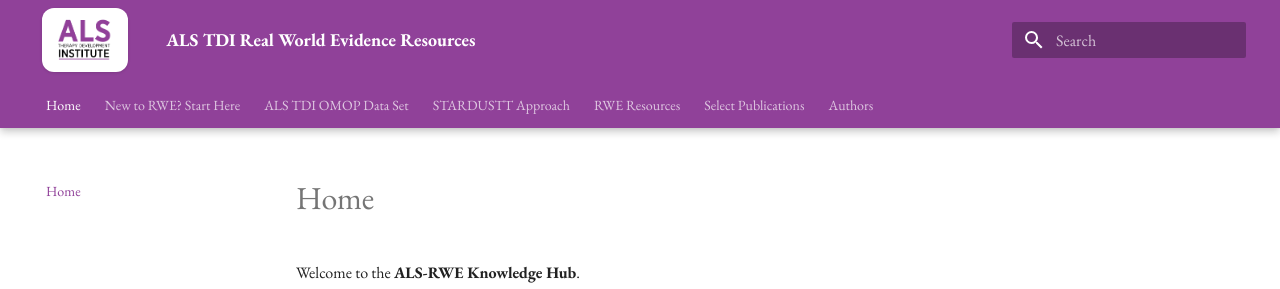
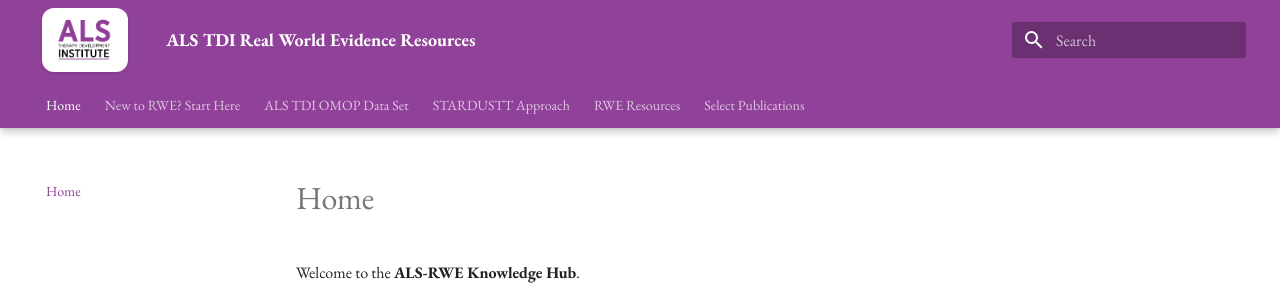
Before and after one commit to ALSTDI/ALS-RWE, an MkDocs documentation site: the page built from docs/index.md, in a window 1280 px wide. Shown: the top 289 px of the page. Built offline with MkDocs 1.6.1 and Material for MkDocs 9.7.7, drawn with Linux system fonts in a browser that asks for light colours.

Commit message:
Remove 'Authors' from mkdocs navigation
Removed 'Authors' section from the navigation.

```diff
--- a/mkdocs.yml
+++ b/mkdocs.yml
@@ -28,7 +28,7 @@
       - Overview: free-rwe-resources.md
       - Train-the-Trainer (OHDSI/OMOP): free-rwe-resources/train-the-trainer/index.md
   - Select Publications: select-publications.md
-  - Authors: authors.md
+
 
 markdown_extensions:
   - meta
```
